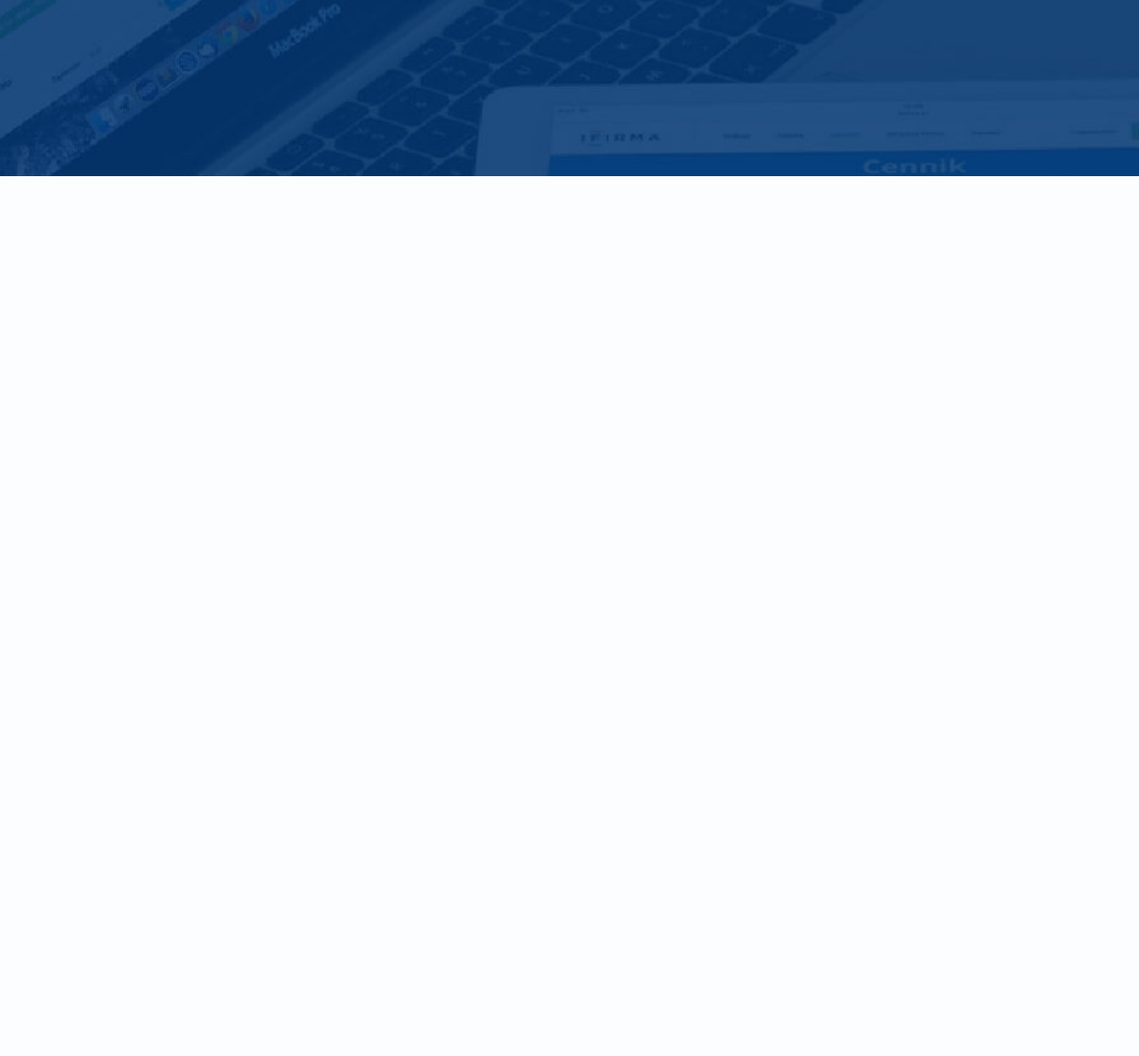
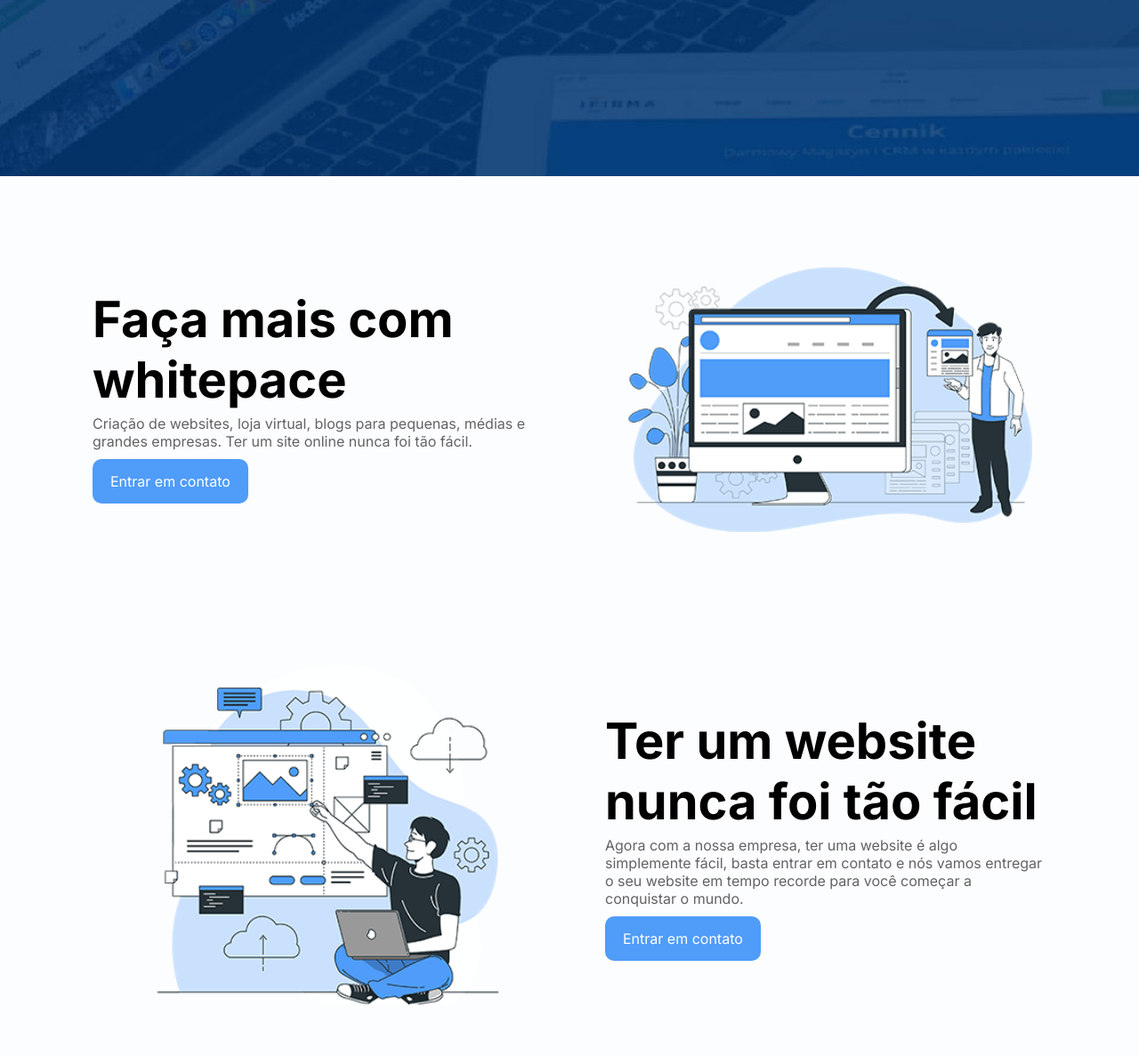
Before and after one commit to juliana-medeiros/WebSiteWhitepace, a plain HTML site: page index.html in a window 1280 px wide. Shown: the part 560-1747 px from the top of the page at 89% size. Before the commit the page ends 800 px from the top, so only its background shows below. Drawn offline with Linux system fonts and the light colour scheme.

Commit message:
versão 2

```diff
--- a/css/style.css
+++ b/css/style.css
@@ -123,3 +123,26 @@ nav ul a:hover::after{
     font-weight: lighter;
     margin: 18px 0;
 }
+
+/*Faca mais*/
+.faca-mais .container{
+    display: flex;
+    align-items: center;
+}
+
+.faca-mais .faca-mais-text{
+    width: 50%;
+    padding: 0 40px;
+}
+.faca-mais .faca-mais-text h3{
+    font-size: 56px;
+}
+.faca-mais .faca-mais-text p{
+    margin: 5px 0 10px 0;
+}
+.faca-mais .faca-mais-img{
+    width: 50%;
+}
+.faca-mais .faca-mais-img img{
+    width: 100%;
+}
--- a/index.html
+++ b/index.html
@@ -31,5 +31,38 @@
             </section>
         </div>
     </header>
+
+    <!--Segunda seçao do site-->
+    <section class="faca-mais">
+        <div class="container">
+            <!--Parte texto e botao-->
+            <div class="faca-mais-text">
+                <h3>Faça mais com whitepace</h3>
+                <p>Criação de websites, loja virtual, blogs para pequenas, médias e grandes empresas. Ter um site online nunca foi tão fácil.</p>
+                <a href="contato.html" class="btn">Entrar em contato</a>
+            </div>
+            <!--Parte imagem-->
+            <div class="faca-mais-img">
+                <img src="img/img-1.png" alt="">
+            </div>
+        </div>
+    </section>
+
+     <!--Terceira seçao do site, muda lado do texto e imagem-->
+     <section class="faca-mais">
+        <div class="container">
+            <!--Parte imagem-->
+            <div class="faca-mais-img">
+                <img src="img/img-2.png" alt="">
+            </div>
+            <!--Parte texto e botao-->
+            <div class="faca-mais-text">
+                <h3>Ter um website nunca foi tão fácil</h3>
+                <p>Agora com a nossa empresa, ter uma website é algo simplemente fácil, basta entrar em contato e nós vamos entregar o seu website em tempo recorde para você começar a conquistar o mundo.</p>
+                <a href="contato.html" class="btn">Entrar em contato</a>
+            </div>
+        </div>
+    </section>
+
 </body>
 </html>
```
